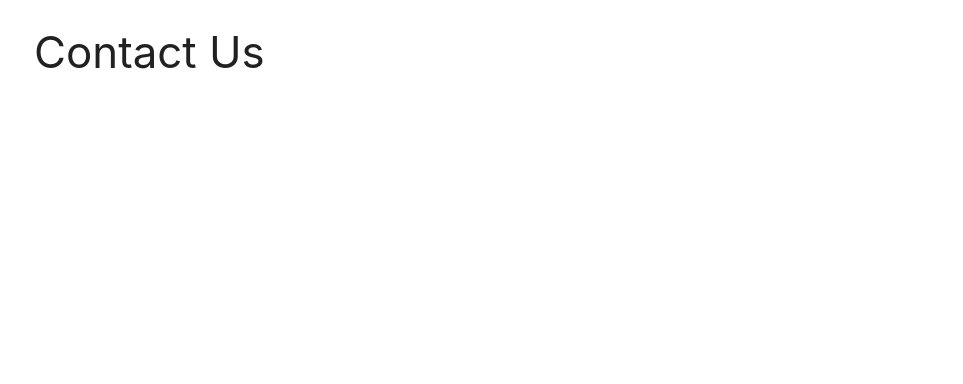
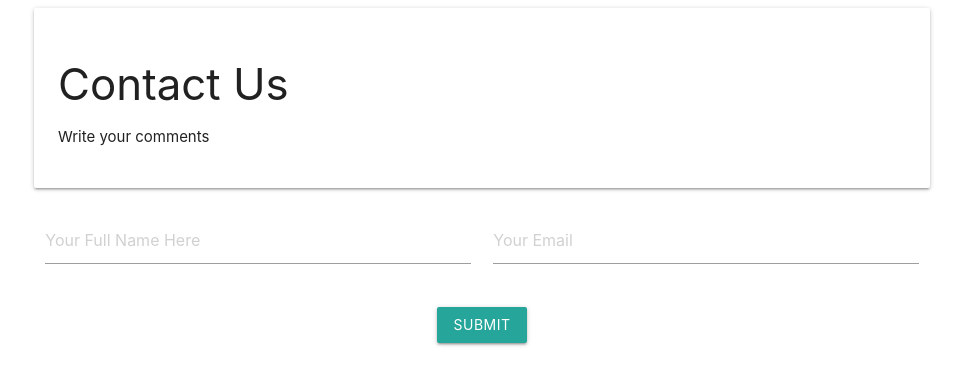
Before and after one commit to agilwebCO/forms-materialize, a plain HTML site: page index.html in a window 1280 px wide. Shown: the whole page, without its empty margins (158-1121 px from the left). Drawn offline with nearby package versions, Linux system fonts and the light colour scheme.

Commit message:
form elements added

```diff
--- a/index.html
+++ b/index.html
@@ -7,9 +7,35 @@
 </head>
 <body>
 	<div class="container">
-		<div class="hover-card">
+		<div class="card-panel">
 			<h3>Contact Us</h3>
+			<p>Write your comments</p>
 		</div>
+
+		<div class="row">
+			<form class="col s12">
+			<div class="row">
+				<div class="input-field col s6">
+					<input type="text" name="txtName" class="validate" placeholder="Your Full Name Here">
+				</div>
+				<div class="input-field col s6">
+					<input type="text" name="txtMail" class="validate" placeholder="Your Email">
+				</div>
+			</div>
+
+			<div class="row">
+				<div class="col s12" align="center">
+					<button class="btn" type="submit" name="sendData">
+						Submit
+					</button>
+				</div>
+			</div>
+			</form>
+		</div>
+
+
+
+
 	</div>
 </body>
 </html>
```
